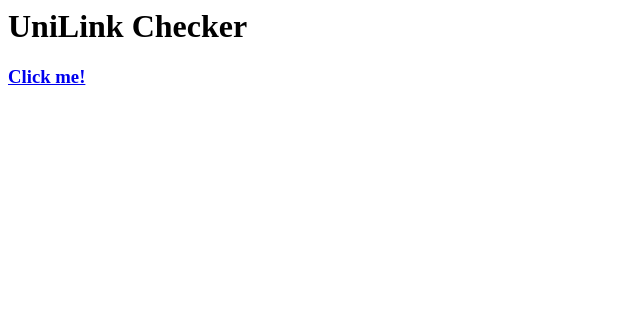
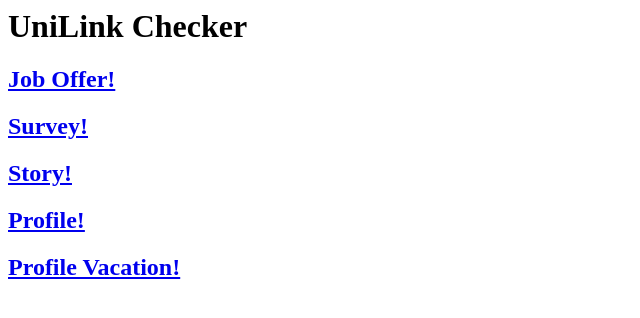
Before and after one commit to D-vipe/mlifeunilinks, a plain HTML site: page index.html in a window 1280 px wide. Shown: the whole page, without its empty margins (0-640 px from the left). Drawn offline with Linux system fonts and the light colour scheme.

Commit message:
add new links

```diff
--- a/index.html
+++ b/index.html
@@ -1,4 +1,8 @@
 <html>
     <h1>UniLink Checker</h1>
-    <h3><a href="mlife://applink/main/offers/offer/2">Click me!</a></h3>
+    <h2><a href="mlife://applink/main/offers/offer/2">Job Offer!</a></h2>
+    <h2><a href="mlife://applink/main/survey/3bb0e36b-993b-4901-b3a7-4e499f58fb8a">Survey!</a></h2>
+    <h2><a href="mlife://applink/main/story/3bb0e36b-993b-4901-b3a7-3e499f58fb8a">Story!</a></h2>
+    <h2><a href="mlife://applink/profile">Profile!</a></h2>
+    <h2><a href="mlife://applink/profile/profile_vacation">Profile Vacation!</a></h2>
 </html>
```
